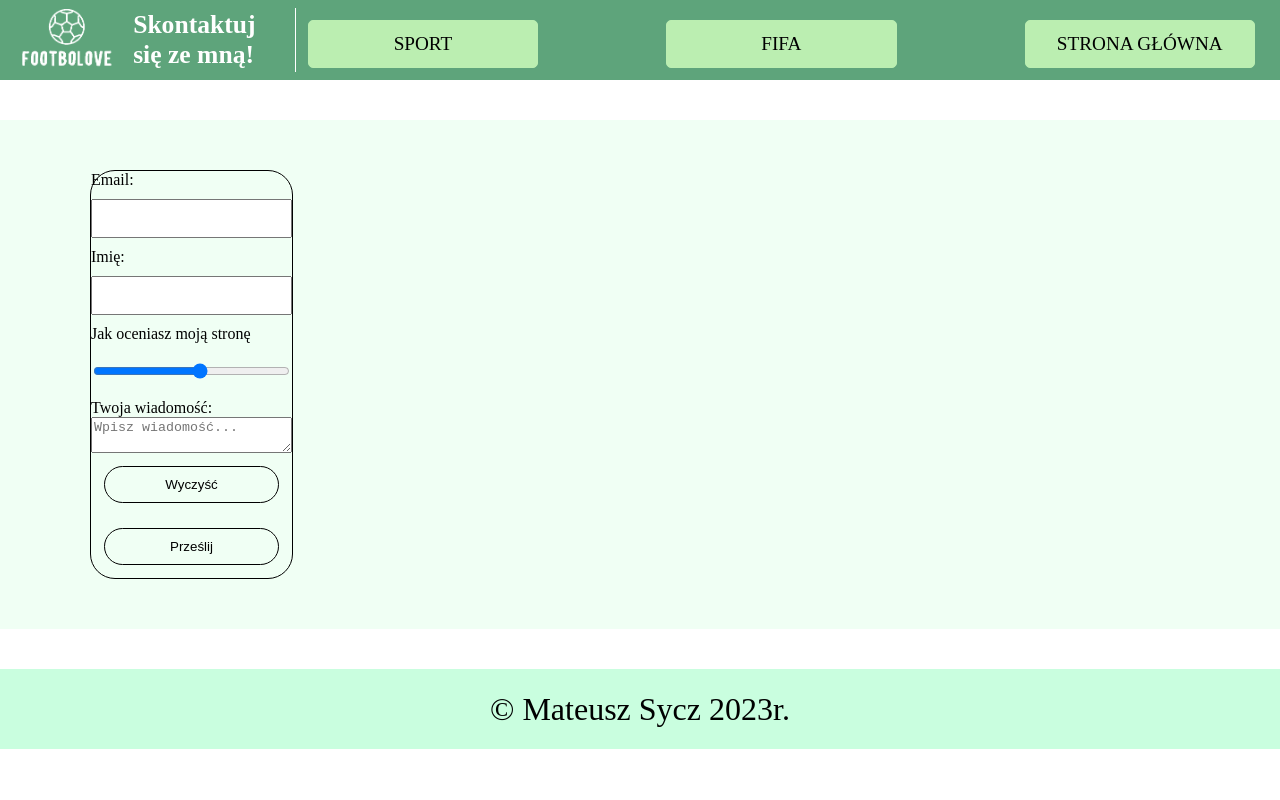
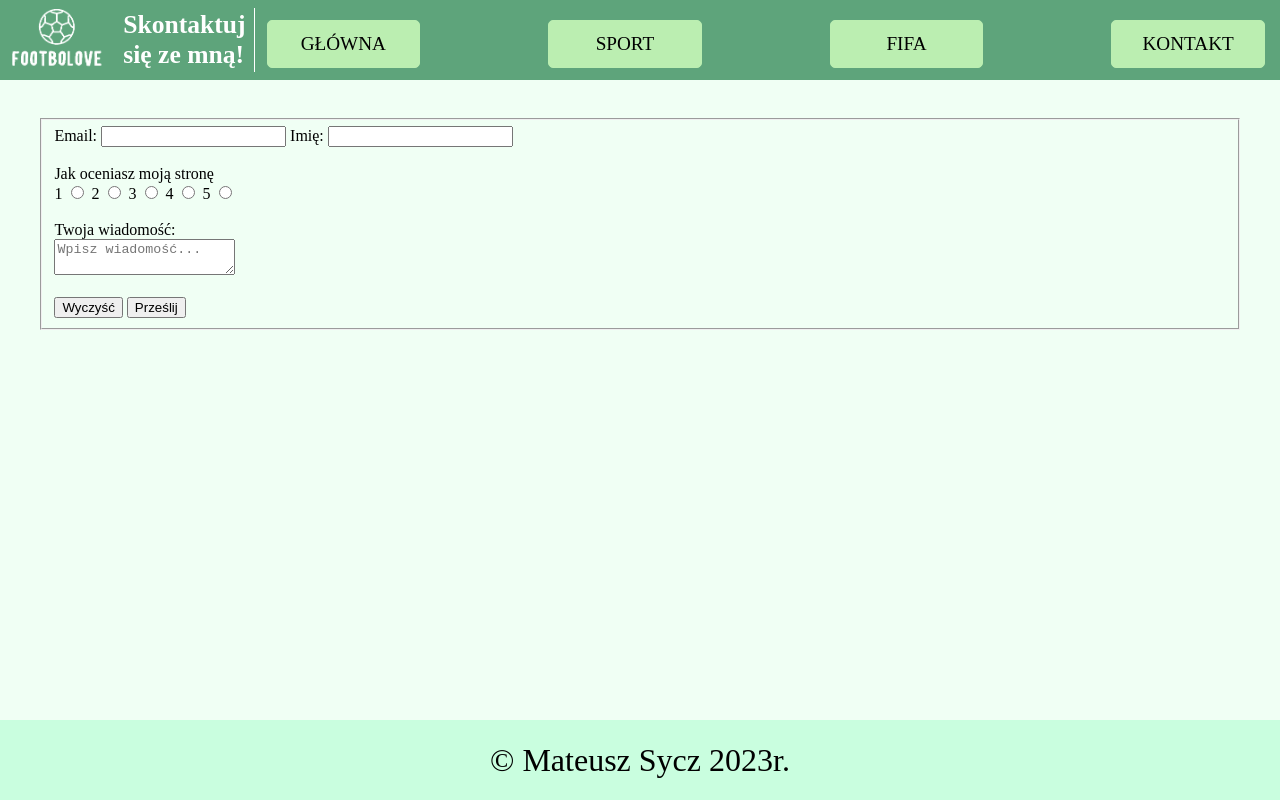
Before and after one commit to Sticzx/Projekt-zaliczeniowy, a plain HTML site: page kontakt.html in a window 1280 px wide. Drawn offline with Linux system fonts and the light colour scheme.

Commit message:
4 button i poczatek zmian lkoremow

```diff
--- a/fifa.css
+++ b/fifa.css
@@ -51,7 +51,7 @@ li{
 a {
     display: block;
     display: grid;
-    width: 18vw;
+    width: 12vw;
     height: 6vh;
     place-content: center;
     color: black;
--- a/kontakt.css
+++ b/kontakt.css
@@ -51,7 +51,7 @@ li{
 a {
     display: block;
     display: grid;
-    width: 18vw;
+    width: 12vw;
     height: 6vh;
     place-content: center;
     color: black;
@@ -64,49 +64,12 @@ a {
 
 main {
     background-color: #F0FFF4;
-    height: auto;
+    height: 80vh;
 }
 
 section {
     background-color: #F0FFF4;
-    display: flex;
-    flex-wrap: wrap;
-    justify-content: space-between;
-    align-items: center;
-    padding: 50px;
-    margin: 40px;
-    height: max-content;
-    flex-basis: 80%;
-}
-
-form{
-    display: flex;
-    flex-direction: column;
-    border: 1px solid black;
-    border-radius: 25px;
-    justify-content: space-between;
-}
-
-label{
-    display: flex;
-    flex-wrap: wrap;
-    flex-basis: 47%;
-    align-items: center;
-}
-
-input{
-    padding: 10px;
-    margin-top: 10px;
-    margin-bottom: 10px;
-    flex-basis: 100%;
-}
-
-#btn{
-    height: 3vh;
-    margin: 1vw;
-    border-radius: 20px;
-    background-color: #F0FFF4;
-    border: 1px solid black;
+    padding: 3vw;
 }
 
 footer {
--- a/kontakt.html
+++ b/kontakt.html
@@ -13,9 +13,10 @@
         <div class="box">
         <nav>
             <ul>
+                <li><a href="main.html">GŁÓWNA</a></li>
                 <li><a href="sport.html">SPORT</a></li>
                 <li><a href="fifa.html">FIFA</a></li>
-                <li><a href="main.html">STRONA GŁÓWNA</a></li>
+                <li><a href="fifa.html">KONTAKT</a></li>
             </ul>
         </nav>
     </div>
@@ -23,26 +24,34 @@
     <main>
         <section>
             <form>
+                <fieldset>
                 <label for="email">Email: </label>
                 <input type="email" id="email" name="email">
                 <label for="name">Imię: </label>
                 <input type="text" id="name" name="name">
-                <label for="range">Jak oceniasz moją stronę</label>
-                <input type="range" id="range" name="range" min="1" max="10">
+                <br><br>
+                <label>Jak oceniasz moją stronę</label>
+                <br>
+                <label for="1">1</label>
+                <input type="radio" id="1" name="radio" value="1">
+                <label for="2">2</label>
+                <input type="radio" id="2" name="radio" value="2">
+                <label for="3">3</label>
+                <input type="radio" id="3" name="radio" value="3">
+                <label for="4">4</label>
+                <input type="radio" id="4" name="radio" value="4">
+                <label for="5">5</label>
+                <input type="radio" id="5" name="radio" value="5">
+                <br><br>
                 <label for="msg">Twoja wiadomość: </label>
+                <br>
                 <textarea id="msg" name="msg" placeholder="Wpisz wiadomość..."></textarea>
+                <br><br>
                 <input type="reset" id="btn" value="Wyczyść">
                 <input type="submit" id="btn" value="Prześlij">
+            </fieldset>
             </form>
         </section>
-        <!-- <aside>
-            <h2>Skontaktuj się ze mną</h2>
-            <h2>Stadion - twierdza zaborze</h2>
-            <p>Przyjdź wesprzeć nas na meczu na bosiku przy ul. Wyciska w Zabrzu</p>
-            <h2>Mail</h2>
-            <p>Nie odczytuje i nie odpisuje od razu!</p>
-            <p>Sycz@gmail.com</p>
-        </aside> -->
     </main>
     <footer>
         &copy; Mateusz Sycz 2023r.
--- a/main.css
+++ b/main.css
@@ -51,7 +51,7 @@ li{
 a {
     display: block;
     display: grid;
-    width: 18vw;
+    width: 12vw;
     height: 6vh;
     font-family: Arial, Helvetica, sans-serif;
     place-content: center;
--- a/sport.css
+++ b/sport.css
@@ -24,6 +24,7 @@ header {
 }
 
 h1{
+    border-right: 1px solid white;
     font-size: 2vw;
     align-self: center;
     max-width: 12vw;
@@ -33,7 +34,7 @@ h1{
 .box {
     border: none;
     margin: 0.5em;
-    border-left: solid #ffffff 1px;
+    /* border-left: solid #ffffff 1px; */
 }
 
 ul {
@@ -41,7 +42,7 @@ ul {
     padding: 1.5vh;
     display: flex;
     flex-direction: row;
-    gap: 10vw;
+    gap: 8vw;
     justify-content: space-around;
 }
 
@@ -52,7 +53,7 @@ li{
 a {
     display: block;
     display: grid;
-    width: 18vw;
+    width: 12vw;
     height: 6vh;
     place-content: center;
     color: black;
@@ -66,6 +67,7 @@ a {
 main {
     display: flex;
     flex-wrap: wrap;
+    justify-content: space-around;
     background-color: #F0FFF4;
     height: auto;
 }
@@ -82,13 +84,6 @@ main {
     border-radius: 52px;
 }
 
-.mecz{
-    scale: 80%;
-    flex-basis: 25%;
-    border-radius: 20px;
-    margin: auto;
-}
-
 article {
     border: 1px #BDF0CC solid;
     background-color: #BDF0CC;
@@ -96,6 +91,9 @@ article {
     padding: 1em;
     font-size: 1.3vw;
     margin: auto;
+}
+
+h2 {
     text-align: center;
 }
 
@@ -109,6 +107,8 @@ article {
 
 .article3 {
     flex-basis: 95%;
+    margin-top: 8vh;
+    margin-bottom: 8vh;
 }
 
 footer {
```
Also changed, not shown: fifa.html (+2 -1 lines), main.html (+2 -1 lines), sport.html (+8 -8 lines).
